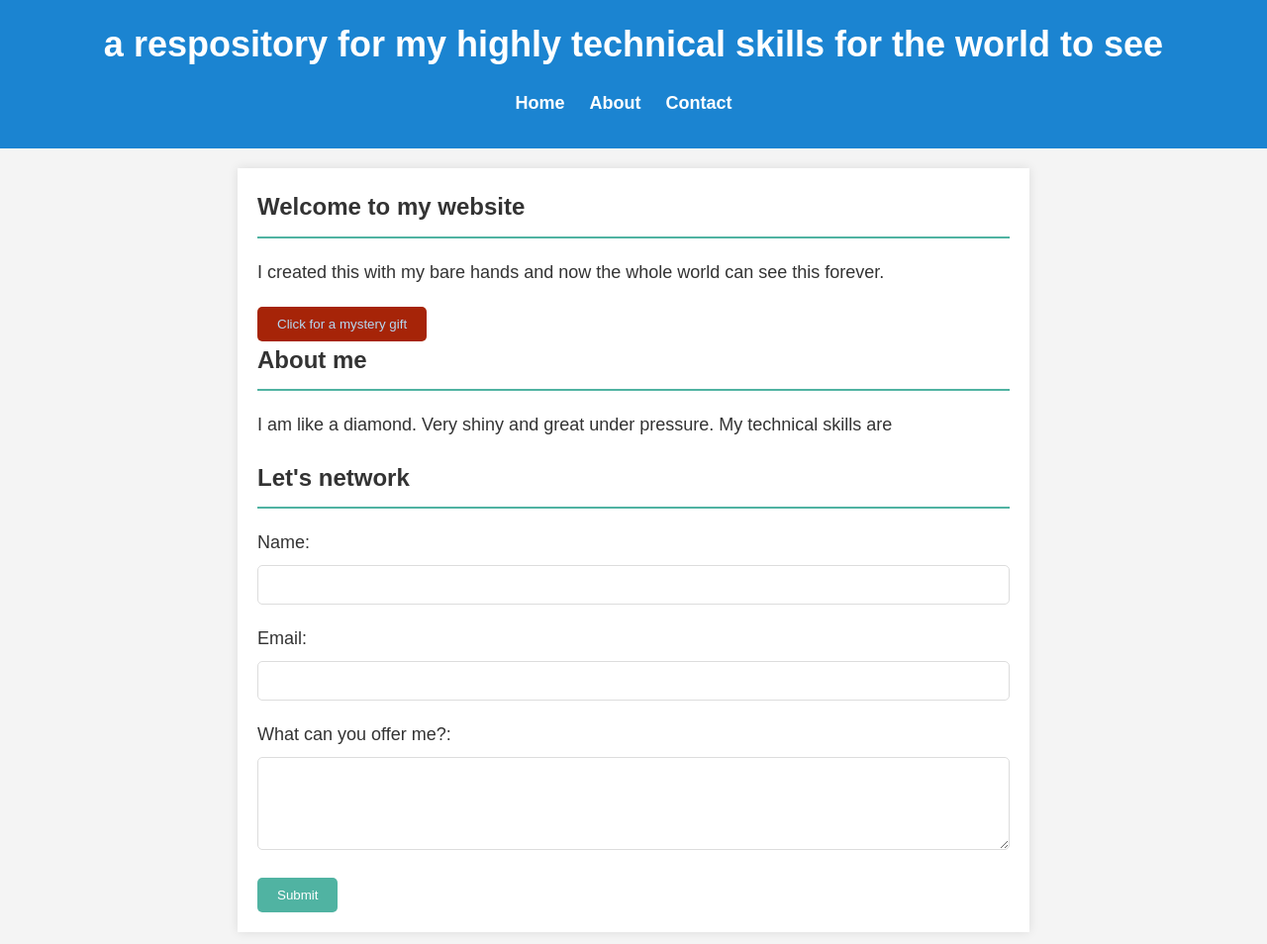
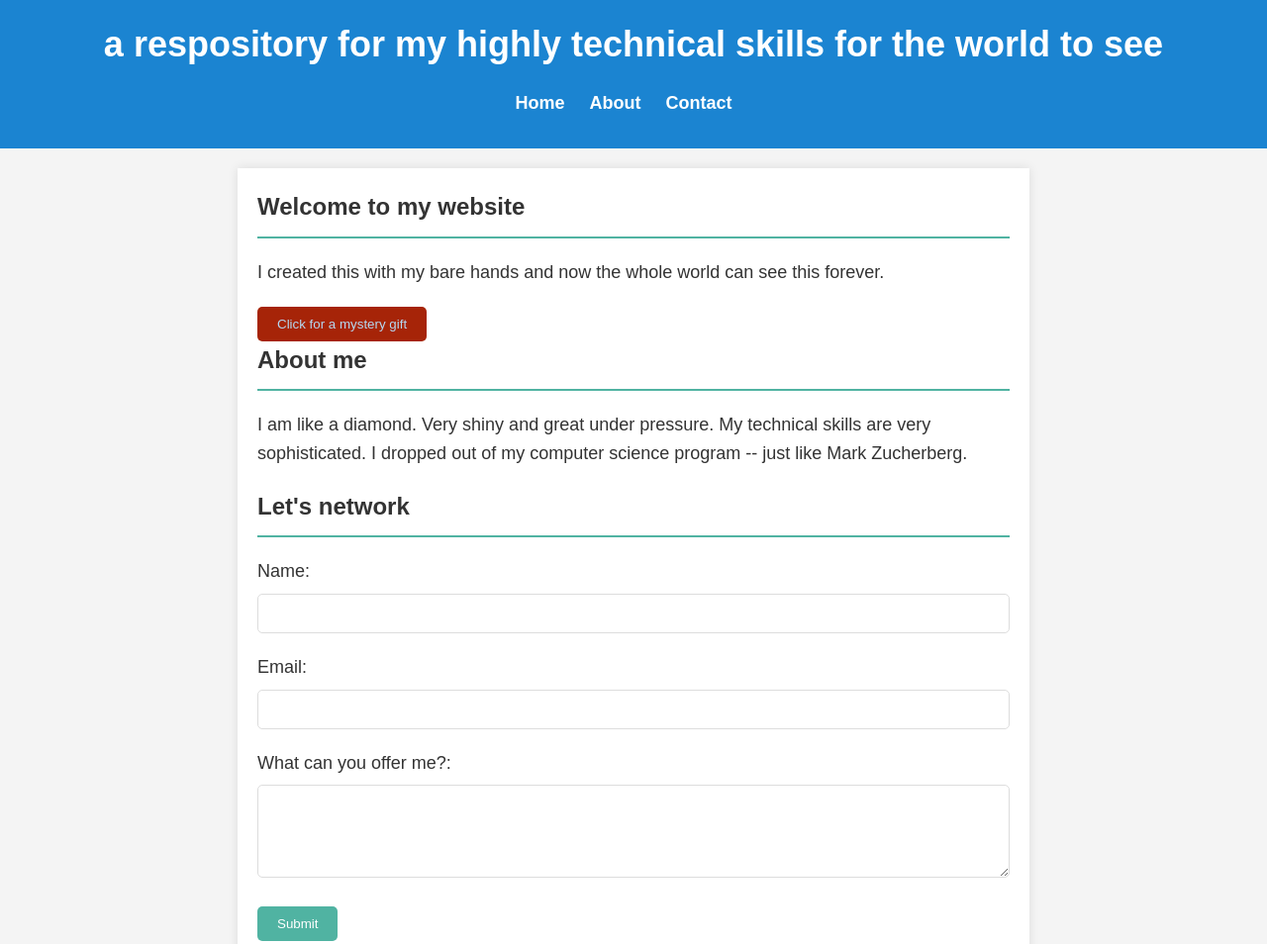
Before and after one commit to isaiah-stock/github.io, a plain HTML site: page index.html in a window 1280 px wide. Shown: the top 954 px of the page at 99% size. Drawn offline with Linux system fonts and the light colour scheme.

Commit message:
completing sentences

```diff
--- a/index.html
+++ b/index.html
@@ -37,7 +37,7 @@
         <!-- About section -->
         <section id="about">
             <h2>About me</h2>
-            <p>I am like a diamond. Very shiny and great under pressure. My technical skills are </p>
+            <p>I am like a diamond. Very shiny and great under pressure. My technical skills are very sophisticated. I dropped out of my computer science program -- just like Mark Zucherberg.</p>
         </section>
 
         <!-- Contact section with a form -->
```
